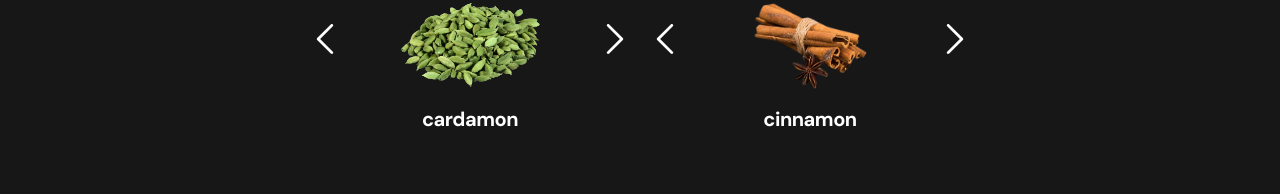
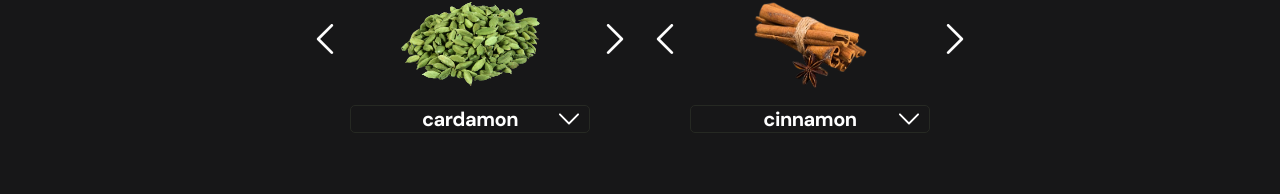
Before and after one commit to SergiyMilienko/spice-pairing-application, a React (Create React App) app: page / in a window 1280 px wide. Shown: the part 315-509 px from the top of the page. Built offline with nearby package versions, Linux system fonts and the light colour scheme.

Commit message:
new button

```diff
--- a/src/components/SpiceOne/index.jsx
+++ b/src/components/SpiceOne/index.jsx
@@ -40,7 +40,10 @@ const SpiceOne = ( { selectedSpiceIndexTwo, onSelectSpice }) => {
           <img src={spicesData[currentSpiceIndexOne].image} alt={spicesData[currentSpiceIndexOne].name} />
         </div>
         <div className="spice-name">
-          {spicesData[currentSpiceIndexOne].name}
+          <span>{spicesData[currentSpiceIndexOne].name}</span>
+          <button onClick={switchSpicesRight} itemID="bottom-arrow">
+            <img className="choose" src="./img/right-arrow.svg" alt=""/>
+          </button>
         </div>
       </div>
       <button onClick={switchSpicesRight} className="right-arrow">
--- a/src/components/SpiceOne/style.css
+++ b/src/components/SpiceOne/style.css
@@ -26,6 +26,7 @@ button {
     justify-content: center;
     align-items: center;
     border: none;
+    cursor: pointer;
 }
 
 button:hover {
@@ -37,3 +38,30 @@ button img {
     width: 30px;
     height: 30px;
 }
+
+.spice-name {
+    display: flex;
+    justify-content: center;
+    align-items: center;
+    border: #262923 1px solid;
+    border-radius: 5px;
+    flex-grow: 1;
+    position: relative;
+}
+
+.spice-name button {
+    width: 30px;
+    height: 30px;
+    position: absolute;
+    right: 5px;
+}
+
+.spice-name span {
+    margin-left: auto;
+    margin-right: auto;
+}
+
+.choose {
+    transform: rotate(90deg);
+    height: 20px;
+}
--- a/src/components/SpiceTwo/index.jsx
+++ b/src/components/SpiceTwo/index.jsx
@@ -41,7 +41,10 @@ const SpiceTwo = ( { selectedSpiceIndexOne, onSelectSpice }) => {
           <img src={spicesData[currentSpiceIndexTwo].image} alt={spicesData[currentSpiceIndexTwo].name} />
         </div>
         <div className="spice-name">
-          {spicesData[currentSpiceIndexTwo].name}
+          <span>{spicesData[currentSpiceIndexTwo].name}</span>
+          <button onClick={switchSpicesRight} itemID="bottom-arrow">
+            <img className="choose" src="./img/right-arrow.svg" alt=""/>
+          </button>
         </div>
       </div>
       <button onClick={switchSpicesRight} className="right-arrow">
```
